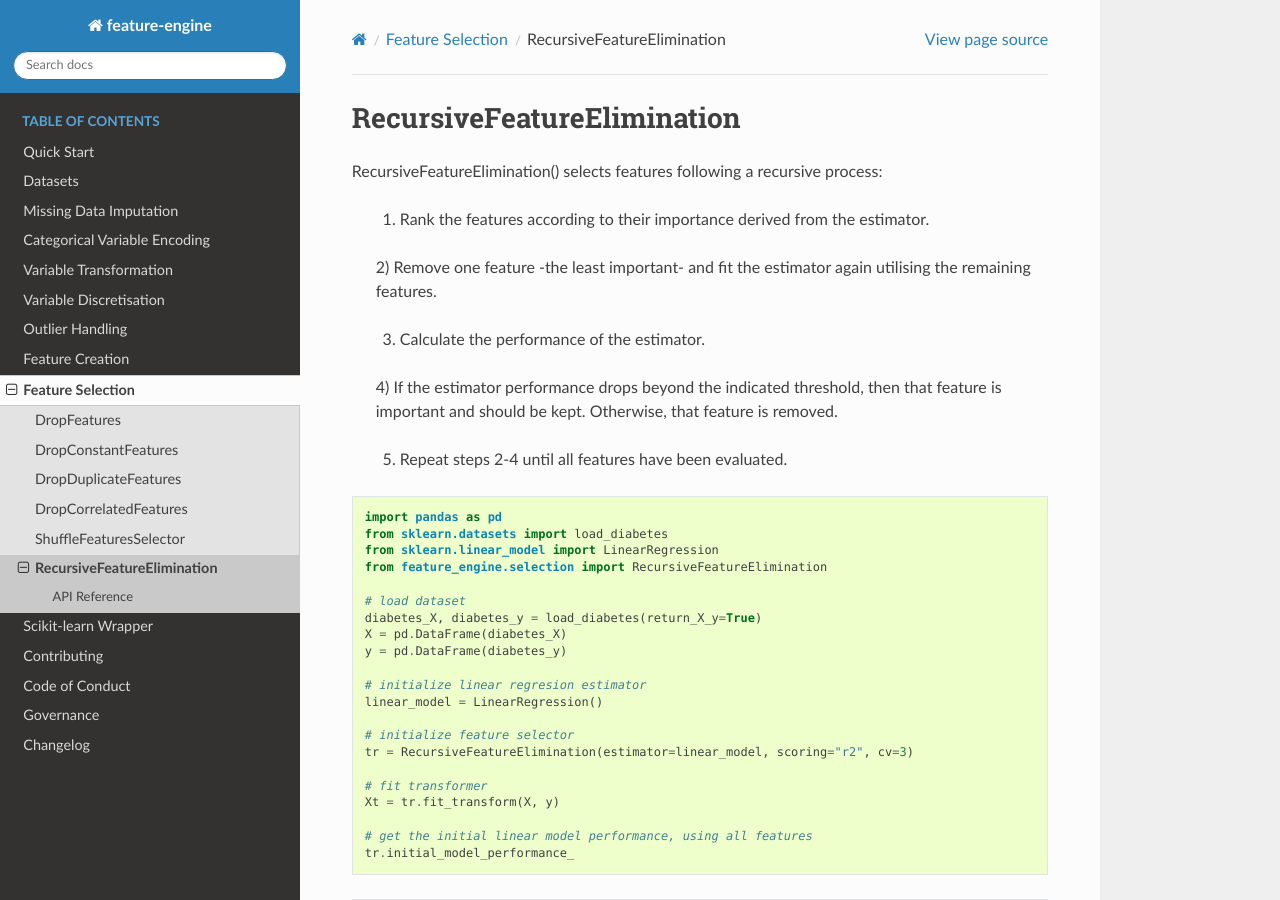
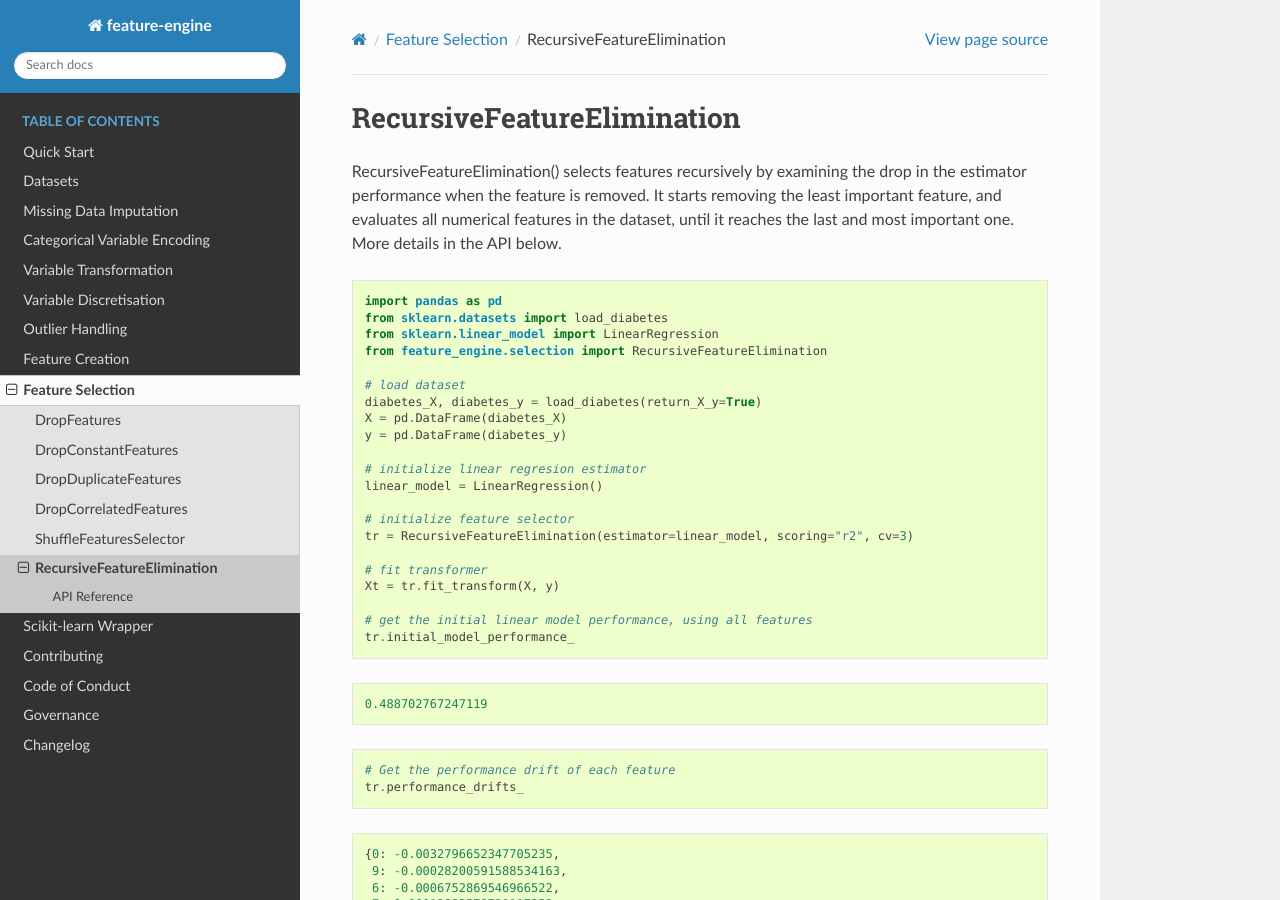
Before and after one commit to feature-engine/feature_engine, a Sphinx documentation site: the page built from docs/selection/RecursiveFeatureElimination.rst, in a window 1280 px wide and 900 px high. Built offline with Sphinx 7.4.7 and the Read the Docs theme 2.0.0, drawn with Linux system fonts in a browser that asks for light colours; the version number could not be read and is left out.

Commit message:
fixes bug on variables and makes small doc changes

```diff
--- a/docs/changelog.rst
+++ b/docs/changelog.rst
@@ -52,7 +52,7 @@
     - **DropDuplicateFeatures**: DropDuplicateFeatures finds and removes duplicated features from a dataset (**by Tejash Shah and Soledad Galli**)
     - **DropCorrelatedFeatures**: DropCorrelatedFeatures finds and removes features that are correlated (**by Nicolas Galli**)
     - **ShuffleFeaturesSelector**: ShuffleFeaturesSelector selects features by determining the drop in machine learning model performance when each feature's values are randomly shuffled from a dataframe (**by Sana Ben Driss**)
-    - **RecursiveFeatureElimination**: RecursiveFeatureElimination selects features by determining the drop in machine learning model performance by recursively removing features starting from the least important ones (**by Sana Ben Driss**)
+    - **RecursiveFeatureElimination**: RecursiveFeatureElimination selects features recursively, evaluating the drop in ML performance, from the least to the important feature (**by Sana Ben Driss**)
 
 **Code Architecture - Important for Contributors and Developers**:
     - **Submodules**: transformers have been grouped within relevant submodules and modules.
--- a/docs/index.rst
+++ b/docs/index.rst
@@ -176,7 +176,7 @@
 - :doc:`selection/DropDuplicateFeatures`: drops duplicated variables from a dataframe
 - :doc:`selection/DropCorrelatedFeatures`: drops correlated variables from a dataframe
 - :doc:`selection/ShuffleFeaturesSelector`: selects features by evaluating model performance after feature shuffling
-- :doc:`selection/RecursiveFeatureElimination`: selects features by evaluating model performance after recursively removing the least important feature until the total number of features is reached
+- :doc:`selection/RecursiveFeatureElimination`: selects features recursively, by evaluating model performance
 
 
 Getting Help
--- a/docs/selection/RecursiveFeatureElimination.rst
+++ b/docs/selection/RecursiveFeatureElimination.rst
@@ -1,20 +1,10 @@
 RecursiveFeatureElimination
 ============================
 
-RecursiveFeatureElimination() selects features following a recursive process:
-
-    1) Rank the features according to their importance derived from the estimator.
-
-    2) Remove one feature -the least important- and fit the estimator again
-    utilising the remaining features.
-
-    3) Calculate the performance of the estimator.
-
-    4) If the estimator performance drops beyond the indicated threshold, then
-    that feature is important and should be kept.
-    Otherwise, that feature is removed.
-
-    5) Repeat steps 2-4 until all features have been evaluated.
+RecursiveFeatureElimination() selects features recursively by examining the drop in the
+estimator performance when the feature is removed. It starts removing the least
+important feature, and evaluates all numerical features in the dataset, until it
+reaches the last and most important one. More details in the API below.
 
 .. code:: python
 
```
Also changed, not shown: 3 other files.
